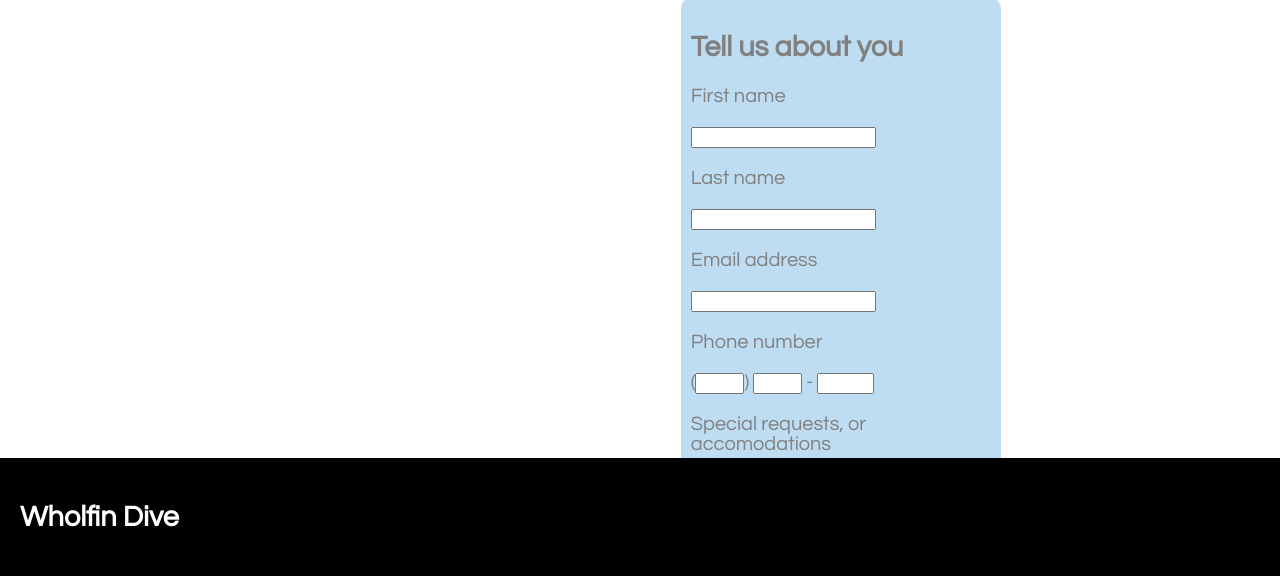
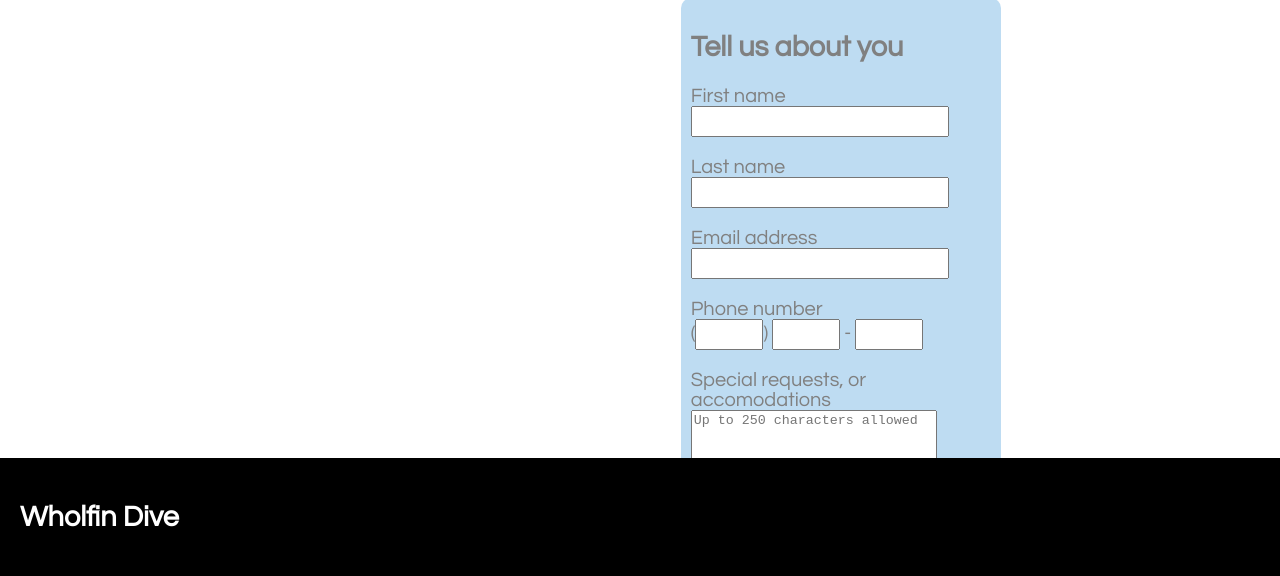
Before and after one commit to carlarenee/wholfin, a website: page page2.html in a window 1280 px wide. Shown: the part 222-798 px from the top of the page. Drawn offline with Linux system fonts and the light colour scheme.

Commit message:
finsihed

```diff
--- a/css/style2.css
+++ b/css/style2.css
@@ -13,11 +13,18 @@ h1 {
   color: white;
 }
 p {
-  font-size: 20px;
+    font-size: 20px;
+    margin-bottom: 0;
 }
-/*input [type="text"] {
-  width: 200px;
-  height: 240px:*/
+input[type="text"] {
+  height: 25px;
+  width: 250px;
+}
+input[type="text"].tel {
+  width: 60px;
+}
+textarea {
+  width: 240px;
 }
 #wrapper {
    min-height: 100%;
--- a/js/app.js
+++ b/js/app.js
@@ -11,10 +11,10 @@ document.addEventListener('DOMContentLoaded', function() {
   // show border when hovering over individual columns
   var $columns = $('.columns');
   $columns.hover(function() {
-    $(this).css('border', '4px solid blue');
+    $(this).css('background-color', '#79aeea');
     $('#p1').fadeIn();
   }, function() {
-    $(this).css('border', 'none');
+    $(this).css('background-color', '#aed1f9');
   });
 
 
--- a/page2.html
+++ b/page2.html
@@ -32,9 +32,9 @@
       <p>Last name<br></p>
       <input type="text" name="lastName"><br>
       <p>Email address<br></p>
-      <input type="email" name="email"><br>
+      <input type="text" name="email"><br>
       <p>Phone number<br></p>
-       (<input type=tel size=3>) <input type=tel size=3> - <input type=tel size=4>
+       (<input type="text" size=3 class="tel">) <input type="text" size=3 class="tel"> - <input type="text" size=4 class="tel">
       <p>Special requests, or accomodations<br></p>
       <textarea rows="4" cols="20" wrap="hard" maxlength="250" placeholder="Up to 250 characters allowed"></textarea>
 
```
